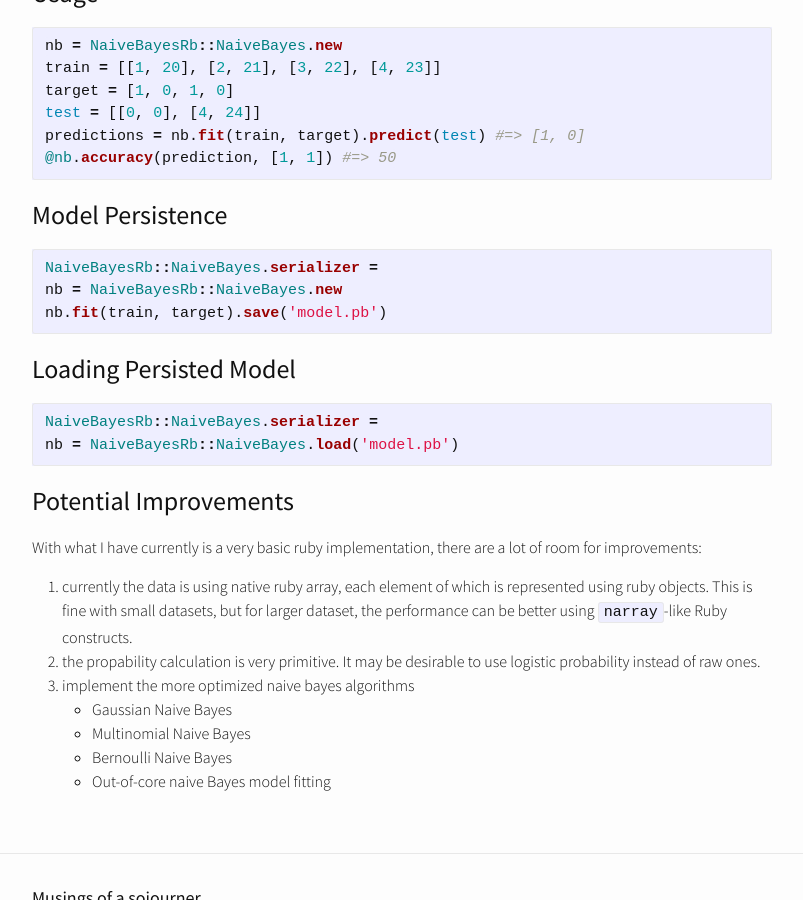
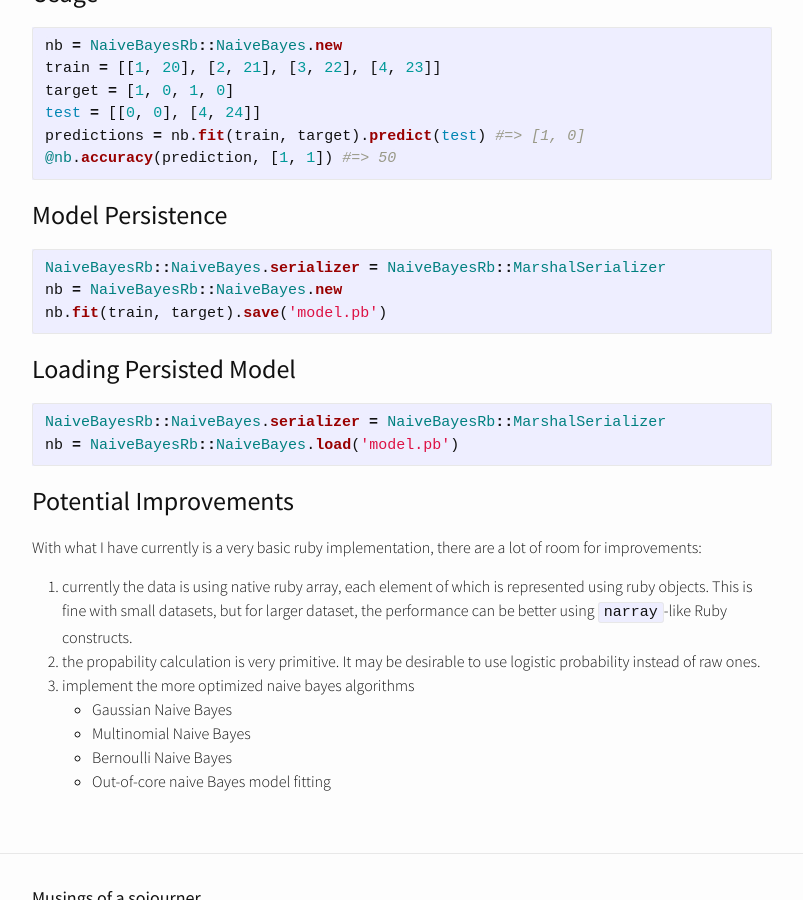
Before and after one commit to jackxxu/jackxxu.github.io, a Jekyll site: the page built from _posts/2018-03-7-naive_bayes_implementation.md, in a window 1280 px wide and 900 px high, scrolled down 1457 px. Shown: the whole window, without its empty margins (238-1041 px from the left). Built offline with Jekyll 4.4.1, drawn with Linux system fonts in a browser that asks for light colours; some web fonts are replaced; comment, search, counter and statistics services are not loaded.

Commit message:
correct a copy-paste miss

````diff
--- a/_posts/2018-03-7-naive_bayes_implementation.md
+++ b/_posts/2018-03-7-naive_bayes_implementation.md
@@ -62,7 +62,7 @@ predictions = nb.fit(train, target).predict(test) #=> [1, 0]
 ### Model Persistence
 
 ```ruby
-NaiveBayesRb::NaiveBayes.serializer =
+NaiveBayesRb::NaiveBayes.serializer = NaiveBayesRb::MarshalSerializer
 nb = NaiveBayesRb::NaiveBayes.new
 nb.fit(train, target).save('model.pb')
 ```
@@ -70,7 +70,7 @@ nb.fit(train, target).save('model.pb')
 ### Loading Persisted Model
 
 ```ruby
-NaiveBayesRb::NaiveBayes.serializer =
+NaiveBayesRb::NaiveBayes.serializer = NaiveBayesRb::MarshalSerializer
 nb = NaiveBayesRb::NaiveBayes.load('model.pb')
 ```
 
````
